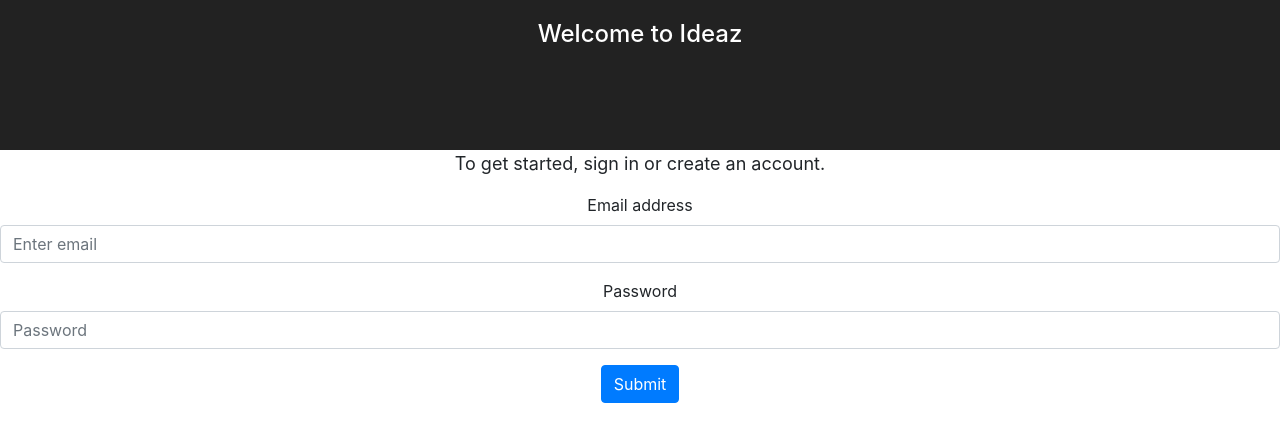
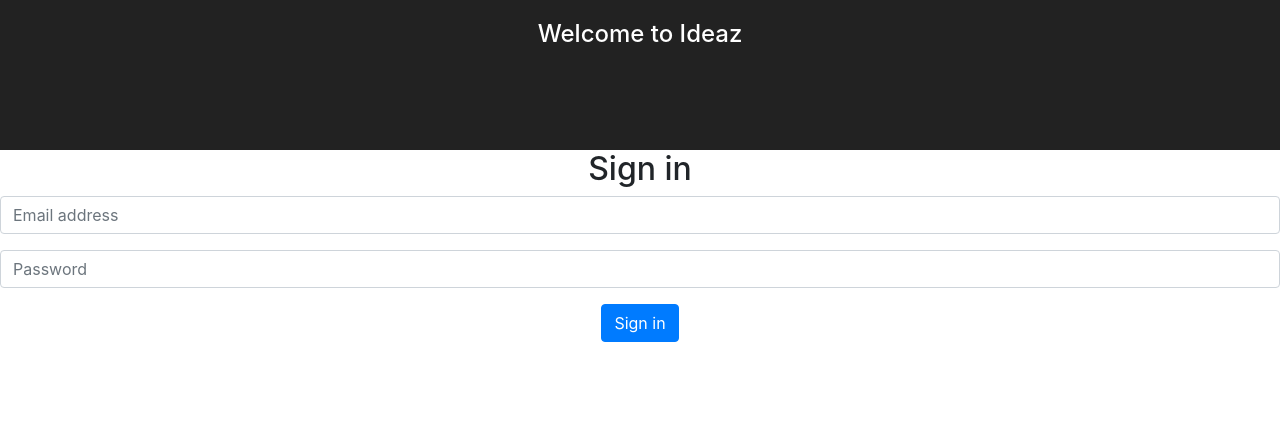
Before and after one commit to Joseph-Gage/ideaz, a React (Create React App) app: page / in a window 1280 px wide. Shown: the top 442 px of the page. Built offline with nearby package versions, Linux system fonts and the light colour scheme.

Commit message:
updated sign in component

```diff
--- a/src/App.js
+++ b/src/App.js
@@ -1,5 +1,5 @@
 import React, { Component } from 'react';
-import Login from './Components/Login'
+import Signin from './Components/Signin'
 import './App.css';
 
 class App extends Component {
@@ -9,10 +9,7 @@ class App extends Component {
         <header className="App-header">
           <h1 className="App-title">Welcome to Ideaz</h1>
         </header>
-        <p className="App-intro">
-          To get started, sign in or create an account.
-        </p>
-        <Login />
+        <Signin />
       </div>
     );
   }
--- a/src/Components/Login.js
+++ /dev/null
@@ -1,23 +0,0 @@
-import React, { Component } from 'react';
-
-class Login extends Component {
-  render() {
-    return (
-      <div className="Login">
-        <form>
-          <div className="form-group">
-            <label for="exampleInputEmail1">Email address</label>
-            <input type="email" className="form-control" id="exampleInputEmail1" aria-describedby="emailHelp" placeholder="Enter email"></input>
-          </div>
-          <div className="form-group">
-            <label for="exampleInputPassword1">Password</label>
-            <input type="password" className="form-control" id="exampleInputPassword1" placeholder="Password"></input>
-          </div>
-          <button type="submit" className="btn btn-primary">Submit</button>
-        </form>
-      </div>
-    );
-  }
-}
-
-export default Login;
--- /dev/null
+++ b/src/Components/Signin.js
@@ -0,0 +1,22 @@
+import React, { Component } from 'react';
+
+class Signin extends Component {
+  render() {
+    return (
+      <div className="Signin">
+        <h2>Sign in</h2>
+        <form>
+          <div className="form-group">
+            <input type="email" className="form-control" id="email" placeholder="Email address"></input>
+          </div>
+          <div className="form-group">
+            <input type="password" className="form-control" id="password" placeholder="Password"></input>
+          </div>
+          <button type="submit" className="btn btn-primary">Sign in</button>
+        </form>
+      </div>
+    );
+  }
+}
+
+export default Signin;
```
